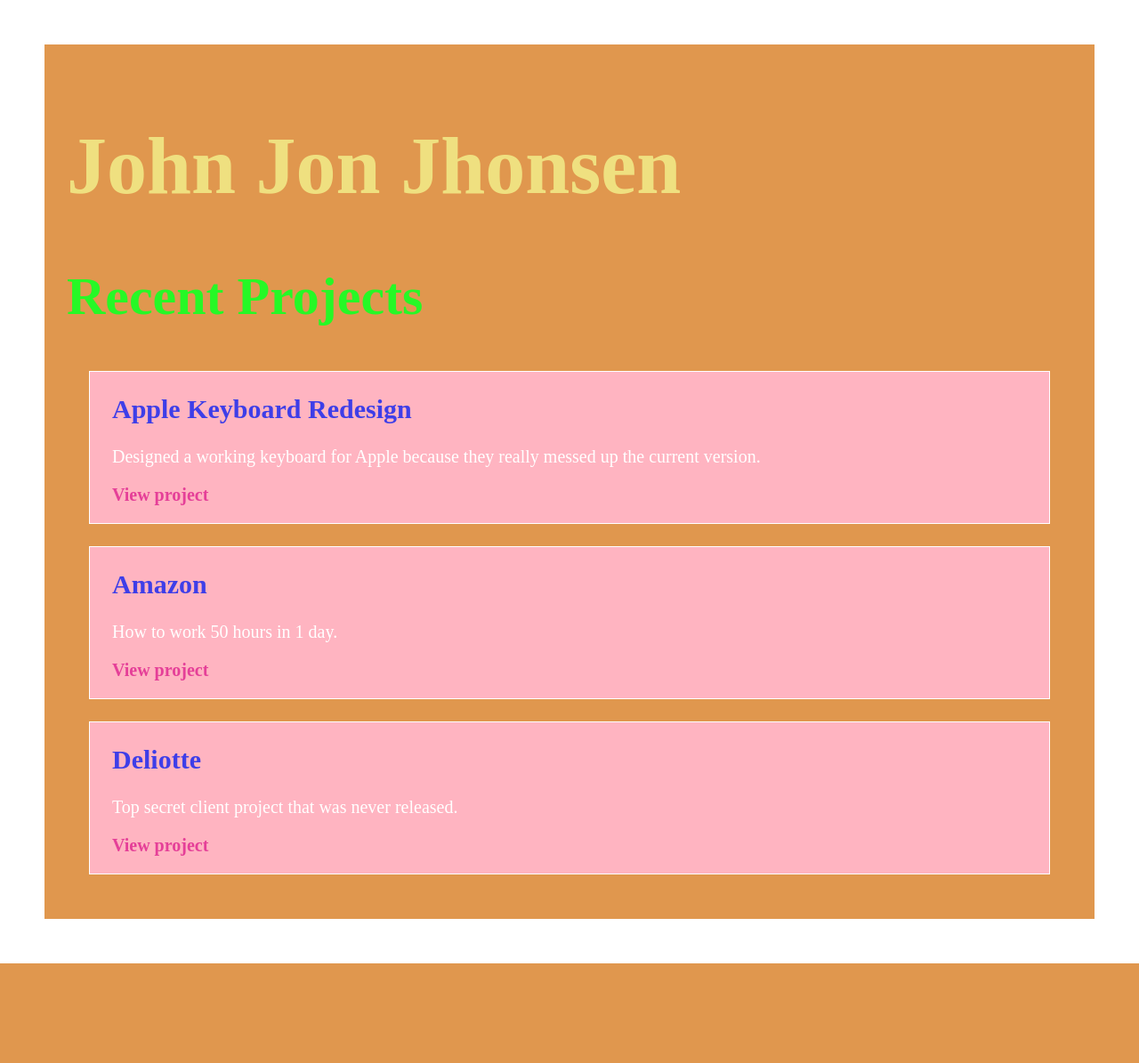
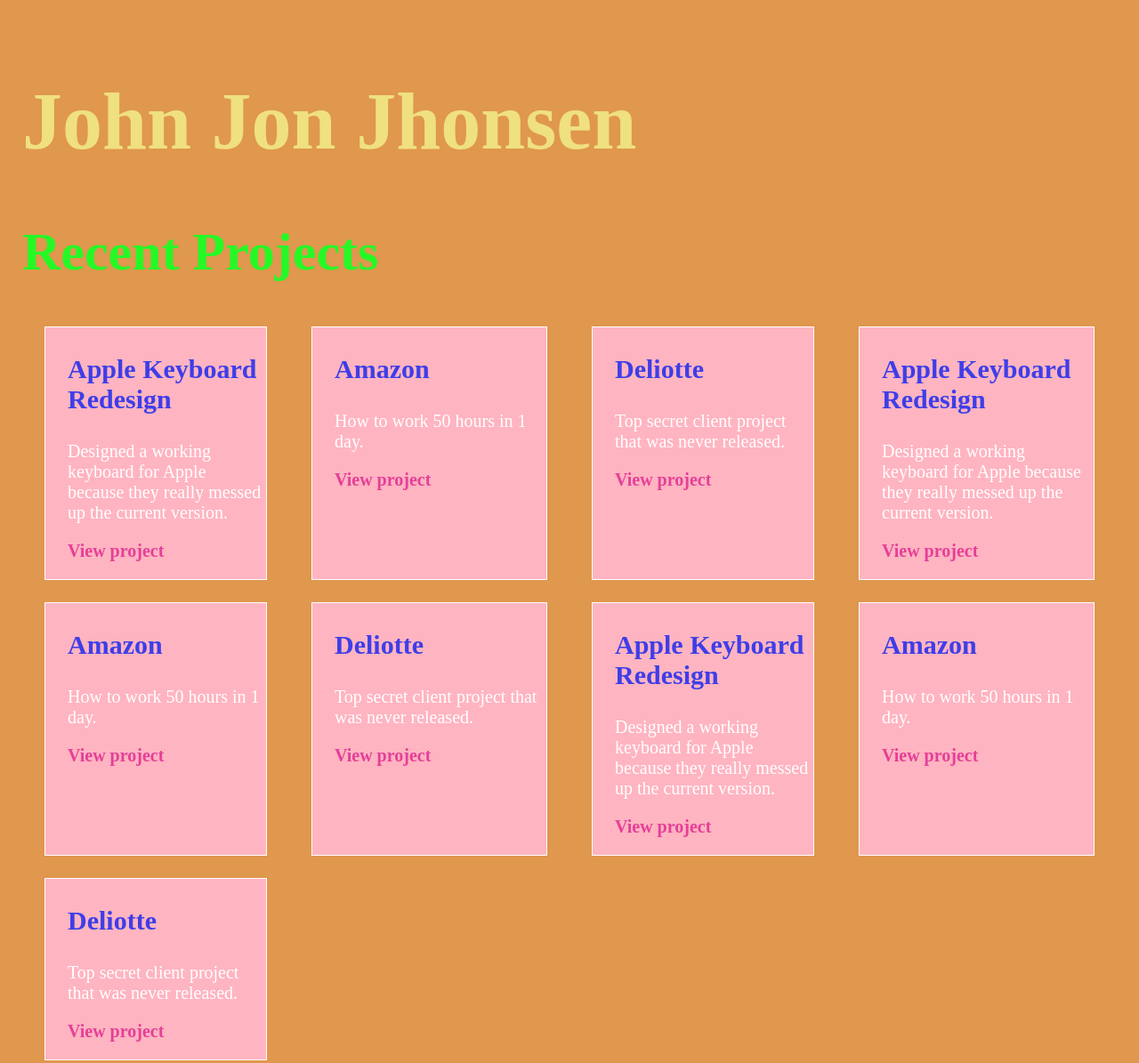
Before and after one commit to karbassi/week-04, a plain HTML site: page index.html in a window 1280 px wide. Shown: the whole page at 89% size. Before the commit the page ends 1083 px from the top, so only its background shows below. Drawn offline with Linux system fonts and the light colour scheme.

Commit message:
Adding grid

```diff
--- a/assets/css/style.css
+++ b/assets/css/style.css
@@ -7,10 +7,11 @@ body {
 body {
     background-color: rgb(224, 151, 78);
     color: white;
-    border: 50px solid white;
     padding: 25px;
     /* margin: 50px; */
 }
+
+/* Author */
 
 .author {
     font-size: 90px;
@@ -26,6 +27,14 @@ body {
     color: rgb(38, 248, 38);
 }
 
+/* Projects Section */
+
+.projects {
+    display: grid;
+
+    /* grid-template-columns: 1fr 1fr 1fr 1fr; */
+    grid-template-columns: repeat(2, 300px 1fr);
+}
 
 .project {
     border: 1px solid rgb(255, 255, 255);
--- a/index.html
+++ b/index.html
@@ -16,13 +16,13 @@
     <main>
         <h2 class="section-title">Recent Projects</h2>
 
+        <section class="projects">
             <article class="project">
                 <h1 class="project-title">Apple Keyboard Redesign</h1>
                 <p>Designed a working keyboard for Apple because they really messed up the current version.</p>
 
                 <p><a href="apple-keyboard.html">View project</a></p>
             </article>
-
 
             <article class="project">
                 <h1 class="project-title">Amazon</h1>
@@ -31,6 +31,26 @@
                 <p><a href="amazon-work-ethic.html">View project</a></p>
             </article>
 
+            <article class="project">
+                <h1 class="project-title">Deliotte</h1>
+                <p>Top secret client project that was never released.</p>
+
+                <p><a href="deliotte-no.html">View project</a></p>
+            </article>
+
+            <article class="project">
+                <h1 class="project-title">Apple Keyboard Redesign</h1>
+                <p>Designed a working keyboard for Apple because they really messed up the current version.</p>
+
+                <p><a href="apple-keyboard.html">View project</a></p>
+            </article>
+
+            <article class="project">
+                <h1 class="project-title">Amazon</h1>
+                <p>How to work 50 hours in 1 day.</p>
+
+                <p><a href="amazon-work-ethic.html">View project</a></p>
+            </article>
 
             <article class="project">
                 <h1 class="project-title">Deliotte</h1>
@@ -39,6 +59,27 @@
                 <p><a href="deliotte-no.html">View project</a></p>
             </article>
 
+            <article class="project">
+                <h1 class="project-title">Apple Keyboard Redesign</h1>
+                <p>Designed a working keyboard for Apple because they really messed up the current version.</p>
+
+                <p><a href="apple-keyboard.html">View project</a></p>
+            </article>
+
+            <article class="project">
+                <h1 class="project-title">Amazon</h1>
+                <p>How to work 50 hours in 1 day.</p>
+
+                <p><a href="amazon-work-ethic.html">View project</a></p>
+            </article>
+
+            <article class="project">
+                <h1 class="project-title">Deliotte</h1>
+                <p>Top secret client project that was never released.</p>
+
+                <p><a href="deliotte-no.html">View project</a></p>
+            </article>
+        </section>
 
     </main>
 
```
Lines whose indentation alone changed are shown as unchanged.
